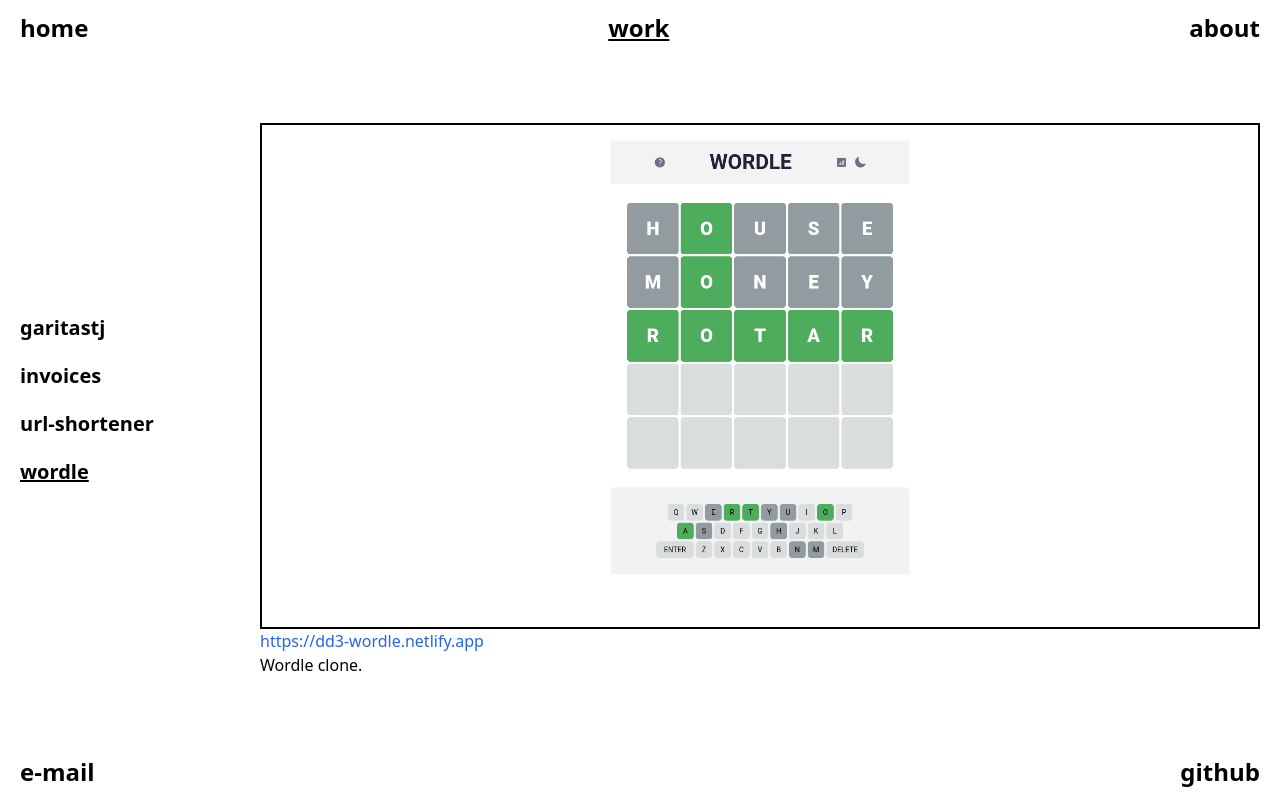
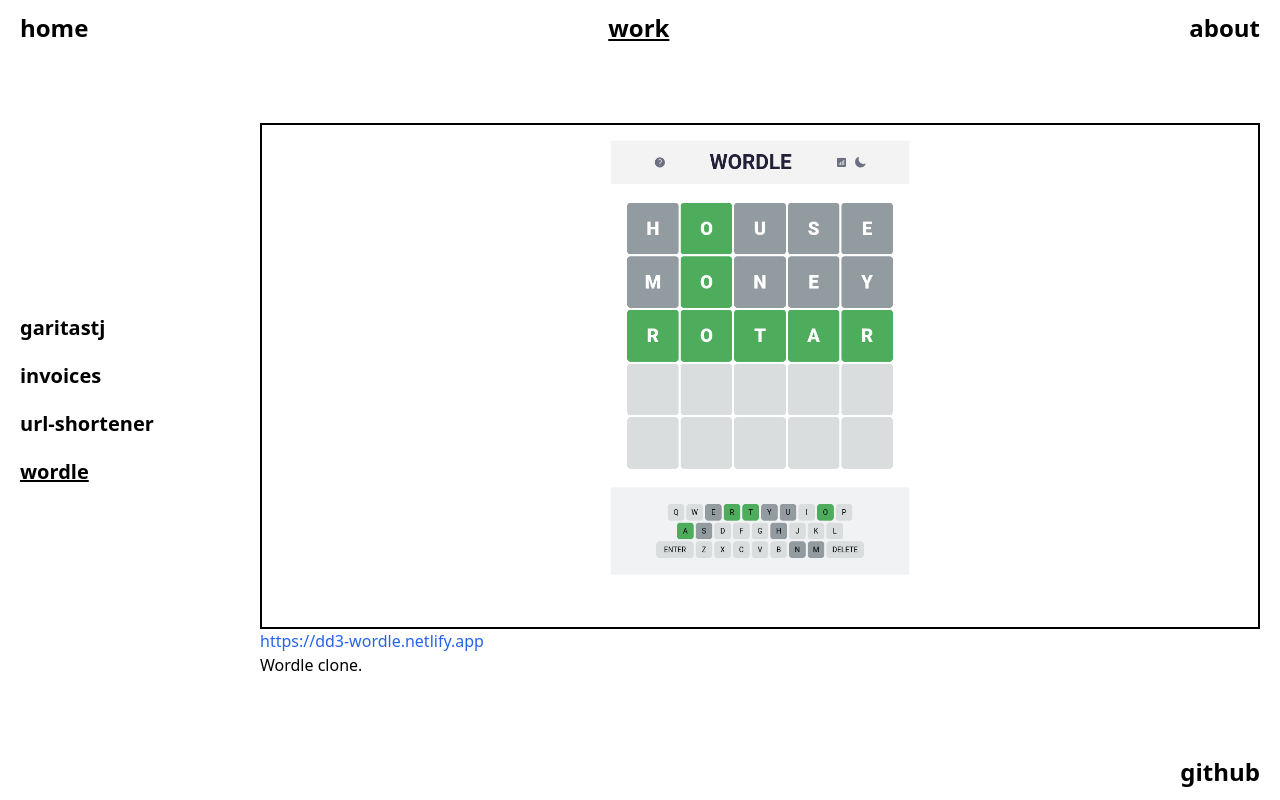
Before and after one commit to celozano/carloslozano, a React (Vite) app: page /work/wordle in a window 1280 px wide. Built offline with nearby package versions, Linux system fonts and the light colour scheme.

Commit message:
remove email

```diff
--- a/src/views/Layout.tsx
+++ b/src/views/Layout.tsx
@@ -24,14 +24,7 @@
       <main className="flex-1">
         <Outlet />
       </main>
-      <footer className="flex justify-between text-2xl font-black">
-        <a
-          className="hover:underline"
-          href="mailto:me@carloslozano.dev"
-          target="_blank"
-        >
-          e-mail
-        </a>
+      <footer className="flex flex-row-reverse text-2xl font-black">
         <a
           className="hover:underline"
           href="https://github.com/celozano"
```
